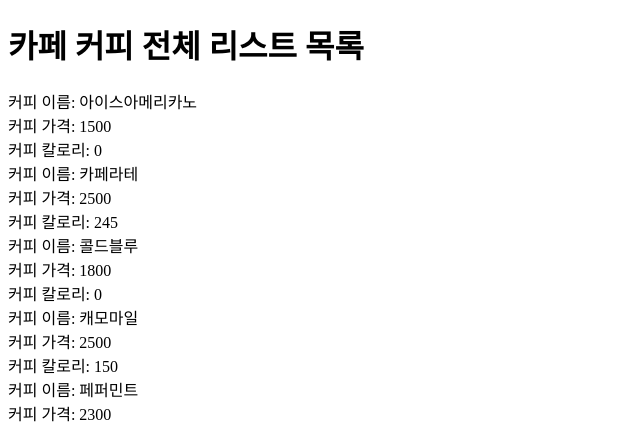
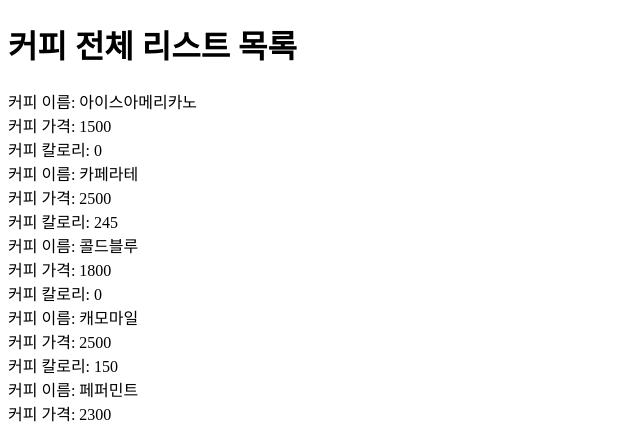
Before and after one commit to swdean07/Django_swh, a Django app: page /cafe/ in a window 1280 px wide. Shown: the top 422 px of the page, without its empty margins (0-640 px from the left). Run offline with Django 5.2, Linux system fonts and the light colour scheme; data comes from the database, SQL or seed files in the repository; both versions use the stored data as it was after the commit.

Commit message:
250307 미니실습 내용 실시 - 커피(코드 내용 일부 수정 실시2)

```diff
--- a/helloworld/helloworld/views.py
+++ b/helloworld/helloworld/views.py
@@ -42,7 +42,7 @@ def burger_list(request):
 
 def cafe_list(request):
     coffees = Coffee.objects.all()
-    print("카페 전체 리스트 목록: ", coffees)
+    print("커피 전체 리스트 목록: ", coffees)
     context = {
         "coffees": coffees
     }
--- a/helloworld/templates/cafe_list.html
+++ b/helloworld/templates/cafe_list.html
@@ -5,7 +5,7 @@
     <title>cafe_list</title>
 </head>
 <body>
-<h1>카페 커피 전체 리스트 목록</h1>
+<h1>커피 전체 리스트 목록</h1>
 {% for coffee in coffees %}
     <div>커피 이름: {{ coffee.name }}</div>
     <div>커피 가격: {{ coffee.price }}</div>
```
Also changed, not shown: helloworld/db.sqlite3.
